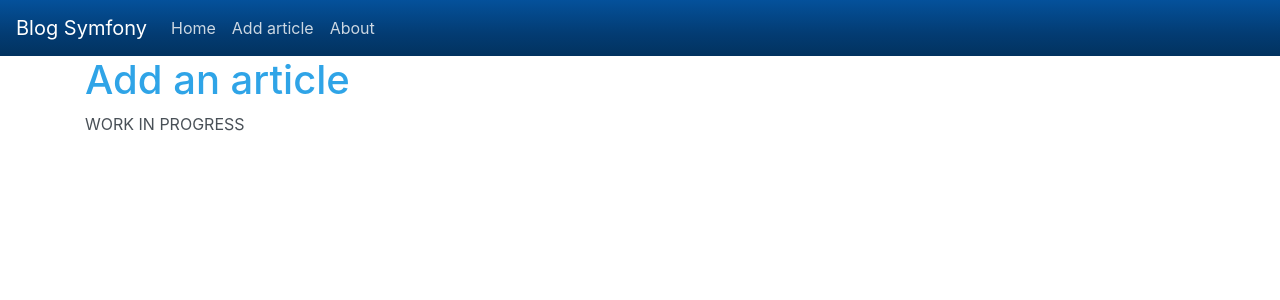
After one commit to veronj/blog_symfony, a Symfony app: template templates/home/addArticle.html.twig in a window 1280 px wide. The commit adds this page. Shown: the top 300 px of the page. Run offline with Twig, Linux system fonts and the light colour scheme; the template is opened without the code that fills it, so the values that code supplies are empty; some libraries are stand-ins or nearby versions.

Commit message:
change theme

```diff
--- a/templates/base.html.twig
+++ b/templates/base.html.twig
@@ -3,7 +3,7 @@
     <head>
         <meta charset="UTF-8">
         <title>{% block title %}Blog Symfony{% endblock %}</title>
-        {% block stylesheets %}<link rel="stylesheet" href="https://bootswatch.com/4/solar/bootstrap.min.css">{% endblock %}
+        {% block stylesheets %}<link rel="stylesheet" href="https://bootswatch.com/4/cerulean/bootstrap.min.css">{% endblock %}
     </head>
     <body>
         <nav class="navbar navbar-expand-lg navbar-dark bg-dark">
@@ -17,7 +17,7 @@
                         <a class="nav-link" href="/home">Home</a>
                     </li>
                     <li class="nav-item">
-                        <a class="nav-link" href="/add">Add article</a>
+                        <a class="nav-link" href="/addArticle">Add article</a>
                     </li>
                     <li class="nav-item">
                         <a class="nav-link" href="/about">About</a>
--- /dev/null
+++ b/templates/home/addArticle.html.twig
@@ -0,0 +1,7 @@
+{% extends 'base.html.twig' %}
+
+{% block body %}
+<h1>Add an article</h1>
+
+<p>WORK IN PROGRESS</p>
+{% endblock %}
```
Also changed, not shown: src/Controller/HomeController.php (+11 -1 lines).
